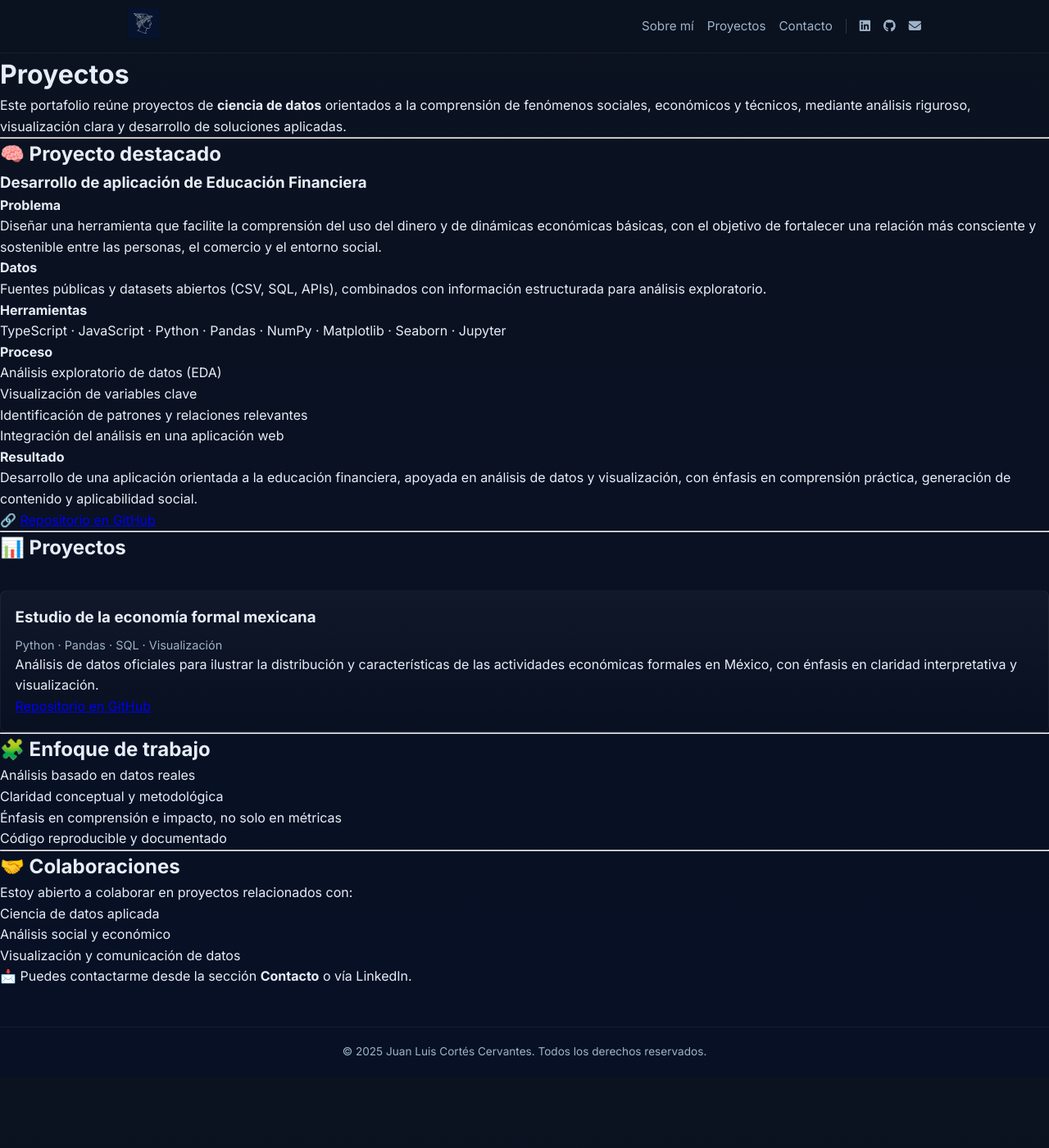
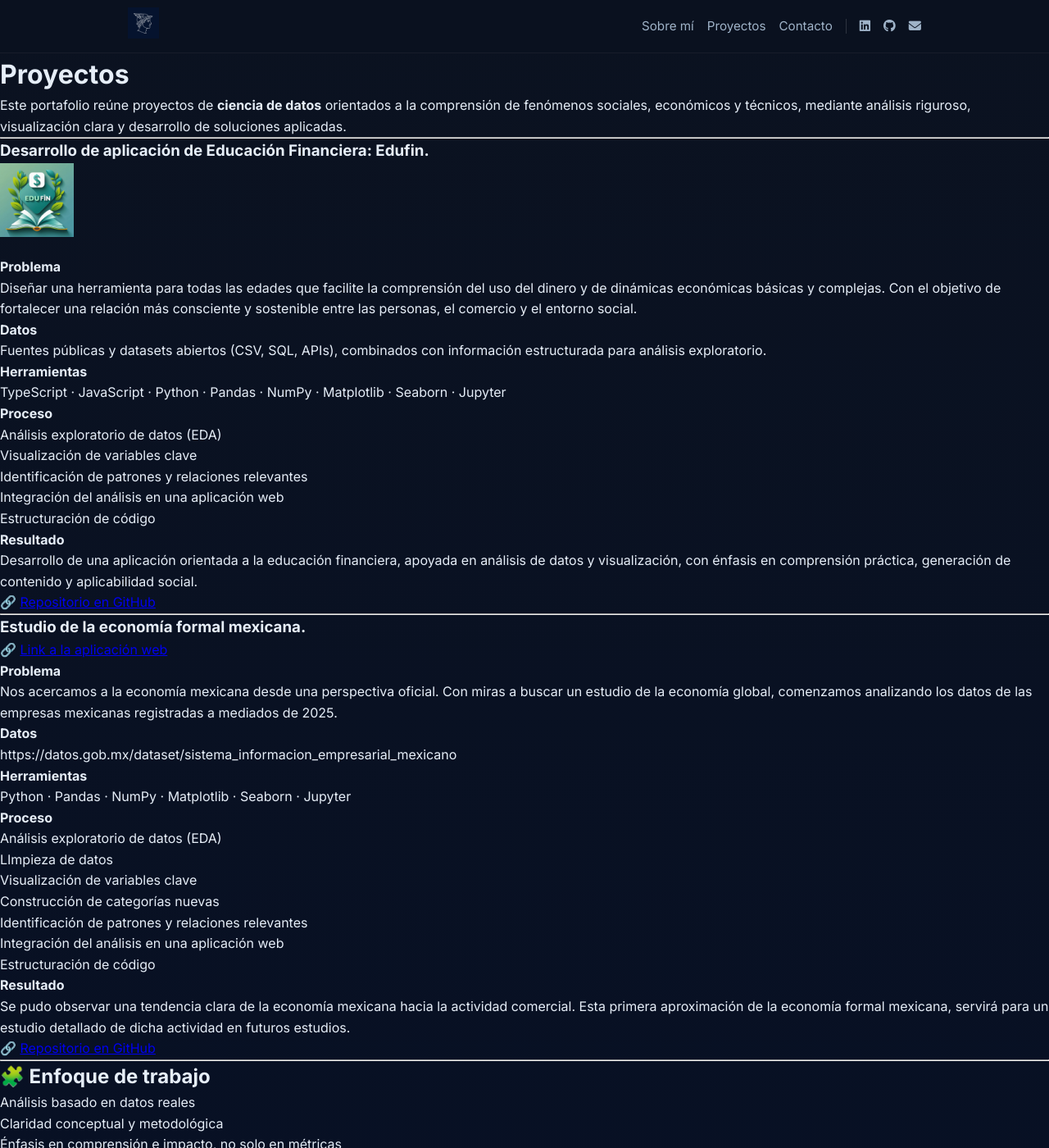
Before and after one commit to juanluiscc-gif/juanluiscc-gif.github.io, a Jekyll site: the page built from projects.md, in a window 1280 px wide and 1400 px high. Shown: the whole window at 82% size. Built offline with Jekyll 4.4.1, drawn with Linux system fonts in a browser that asks for light colours.

Commit message:
projects actual

```diff
--- a/projects.md
+++ b/projects.md
@@ -10,13 +10,12 @@ permalink: /projects/
 Este portafolio reúne proyectos de **ciencia de datos** orientados a la comprensión de fenómenos sociales, económicos y técnicos, mediante análisis riguroso, visualización clara y desarrollo de soluciones aplicadas.
 
 ---
+### Desarrollo de aplicación de Educación Financiera: Edufin.
 
-## 🧠 Proyecto destacado
-
-### Desarrollo de aplicación de Educación Financiera
+<img src="{{ '/images/icon-1.jpg' | relative_url }}" alt="Edufin ICON" class="hero-logo">
 
 **Problema**
-Diseñar una herramienta que facilite la comprensión del uso del dinero y de dinámicas económicas básicas, con el objetivo de fortalecer una relación más consciente y sostenible entre las personas, el comercio y el entorno social.
+Diseñar una herramienta para todas las edades que facilite la comprensión del uso del dinero y de dinámicas económicas básicas y complejas. Con el objetivo de fortalecer una relación más consciente y sostenible entre las personas, el comercio y el entorno social.
 
 **Datos**
 Fuentes públicas y datasets abiertos (CSV, SQL, APIs), combinados con información estructurada para análisis exploratorio.
@@ -29,6 +28,7 @@ TypeScript · JavaScript · Python · Pandas · NumPy · Matplotlib · Seaborn
 - Visualización de variables clave
 - Identificación de patrones y relaciones relevantes
 - Integración del análisis en una aplicación web
+- Estructuración de código
 
 **Resultado**
 Desarrollo de una aplicación orientada a la educación financiera, apoyada en análisis de datos y visualización, con énfasis en comprensión práctica, generación de contenido y aplicabilidad social.
@@ -37,24 +37,32 @@ Desarrollo de una aplicación orientada a la educación financiera, apoyada en a
 
 ---
 
-## 📊 Proyectos
+### Estudio de la economía formal mexicana.
 
-<div class="grid">
+🔗 [Link a la aplicación web](https://eco-mex.onrender.com/)
 
-<div class="card">
-  <h3>Estudio de la economía formal mexicana</h3>
-  <p class="meta">Python · Pandas · SQL · Visualización</p>
-  <p>
-    Análisis de datos oficiales para ilustrar la distribución y características de las actividades económicas formales en México, con énfasis en claridad interpretativa y visualización.
-  </p>
-  <p>
-    <a href="https://github.com/juanluiscc-gif/eco-mex" target="_blank">
-      Repositorio en GitHub
-    </a>
-  </p>
-</div>
+**Problema**
+Nos acercamos a la economía mexicana desde una perspectiva oficial. Con miras a buscar un estudio de la economía global, comenzamos analizando los datos de las empresas mexicanas registradas a mediados de 2025.
 
-</div>
+**Datos**
+https://datos.gob.mx/dataset/sistema_informacion_empresarial_mexicano
+
+**Herramientas**
+Python · Pandas · NumPy · Matplotlib · Seaborn · Jupyter
+
+**Proceso**
+- Análisis exploratorio de datos (EDA)
+- LImpieza de datos
+- Visualización de variables clave
+- Construcción de categorías nuevas
+- Identificación de patrones y relaciones relevantes
+- Integración del análisis en una aplicación web
+- Estructuración de código
+
+**Resultado**
+Se pudo observar una tendencia clara de la economía mexicana hacia la actividad comercial. Esta primera aproximación de la economía formal mexicana, servirá para un estudio detallado de dicha actividad en futuros estudios.
+
+🔗 [Repositorio en GitHub](https://github.com/juanluiscc-gif/eco-mex)
 
 ---
 
```
